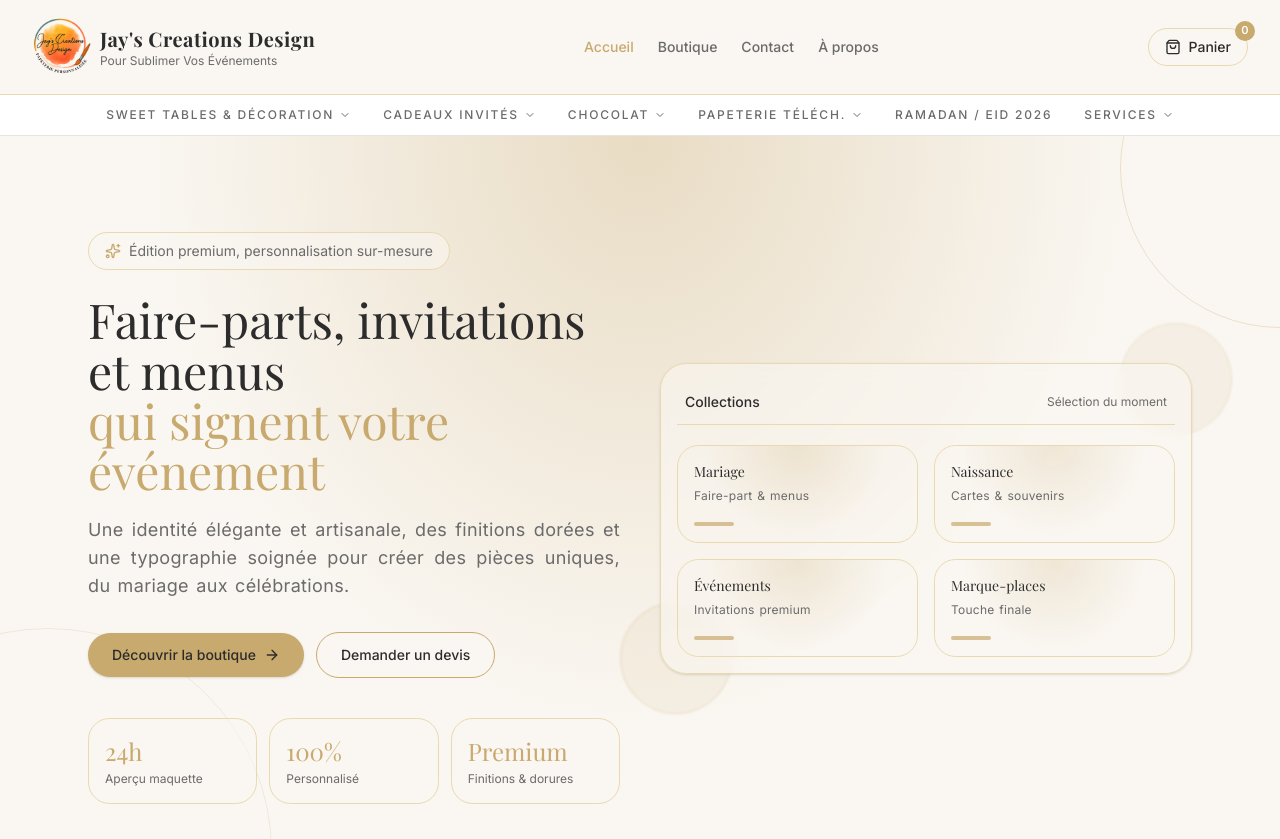
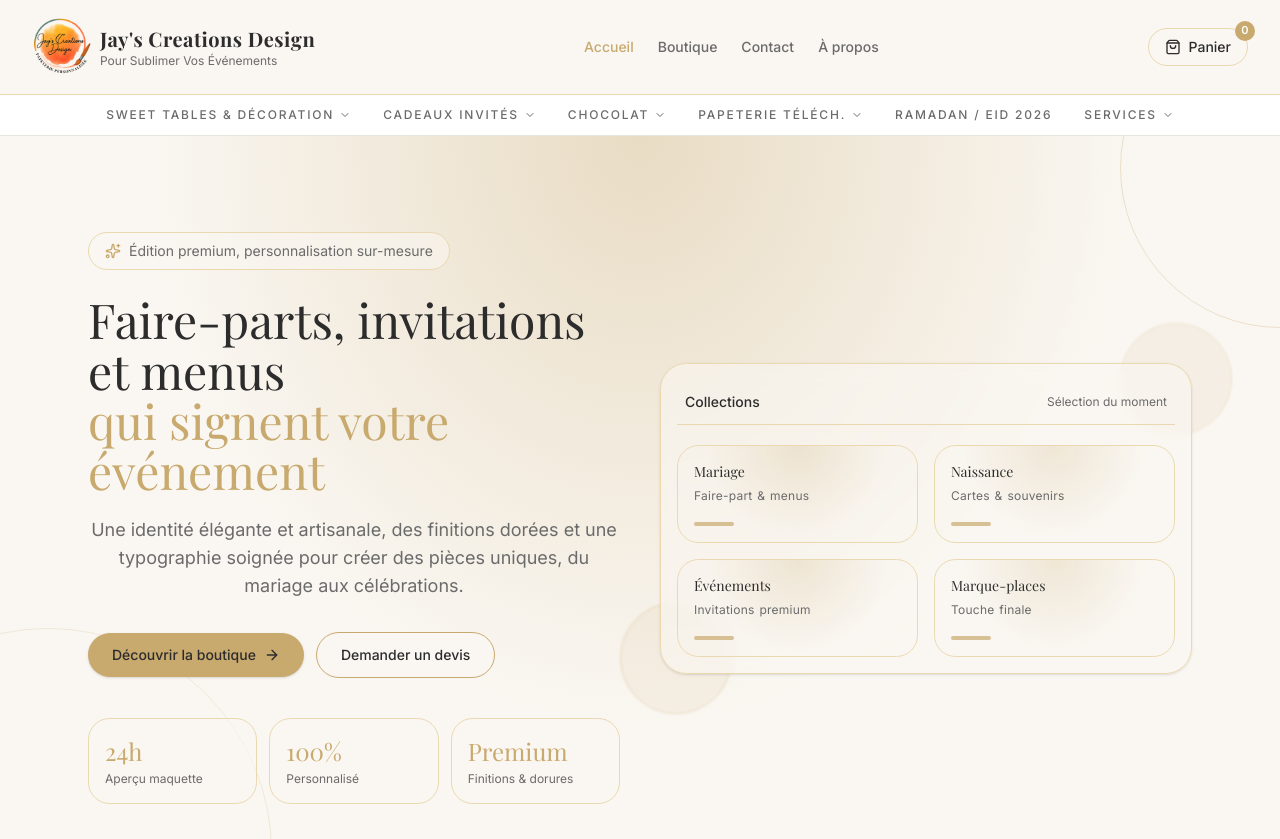
Before and after one commit to jayscreationsdesign/jayscreation, a Next.js app: page / in a window 1280 px wide. Shown: the top 839 px of the page. Built offline with nearby package versions, Linux system fonts and the light colour scheme; a web font is replaced by a local one.

Commit message:
Centrage pur texte description page d'accueil

```diff
--- a/src/components/home/Hero.tsx
+++ b/src/components/home/Hero.tsx
@@ -24,7 +24,7 @@ export default function Hero() {
               </span>
             </h1>
 
-            <p className="mt-5 max-w-xl text-base leading-7 text-muted-foreground sm:text-lg text-center" style={{ textAlign: 'justify', textJustify: 'inter-word', wordSpacing: '0.1em', letterSpacing: '0.02em' }}>
+            <p className="mt-5 max-w-xl text-base leading-7 text-muted-foreground sm:text-lg text-center">
               Une identité élégante et artisanale, des finitions dorées et une
               typographie soignée pour créer des pièces uniques, du mariage aux
               célébrations.
```
